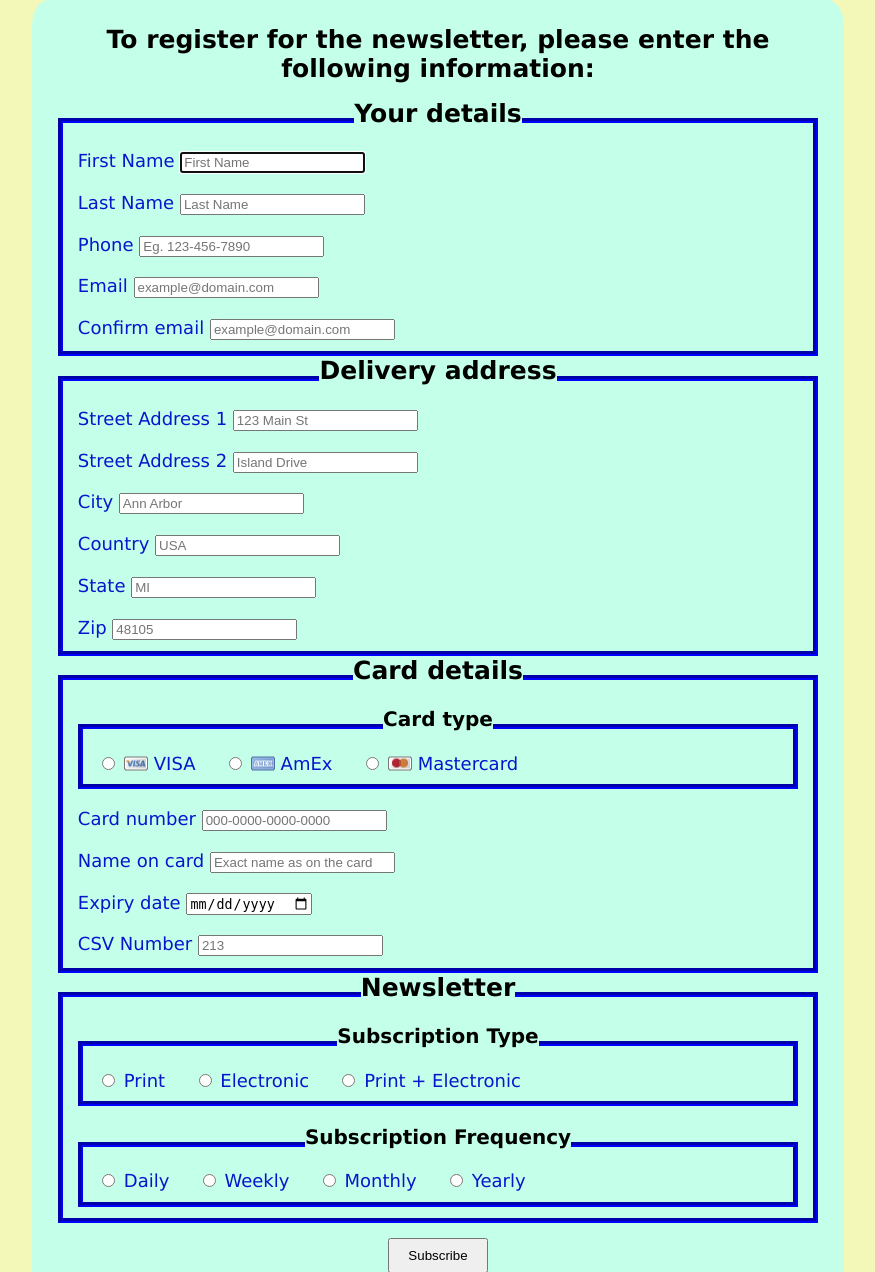
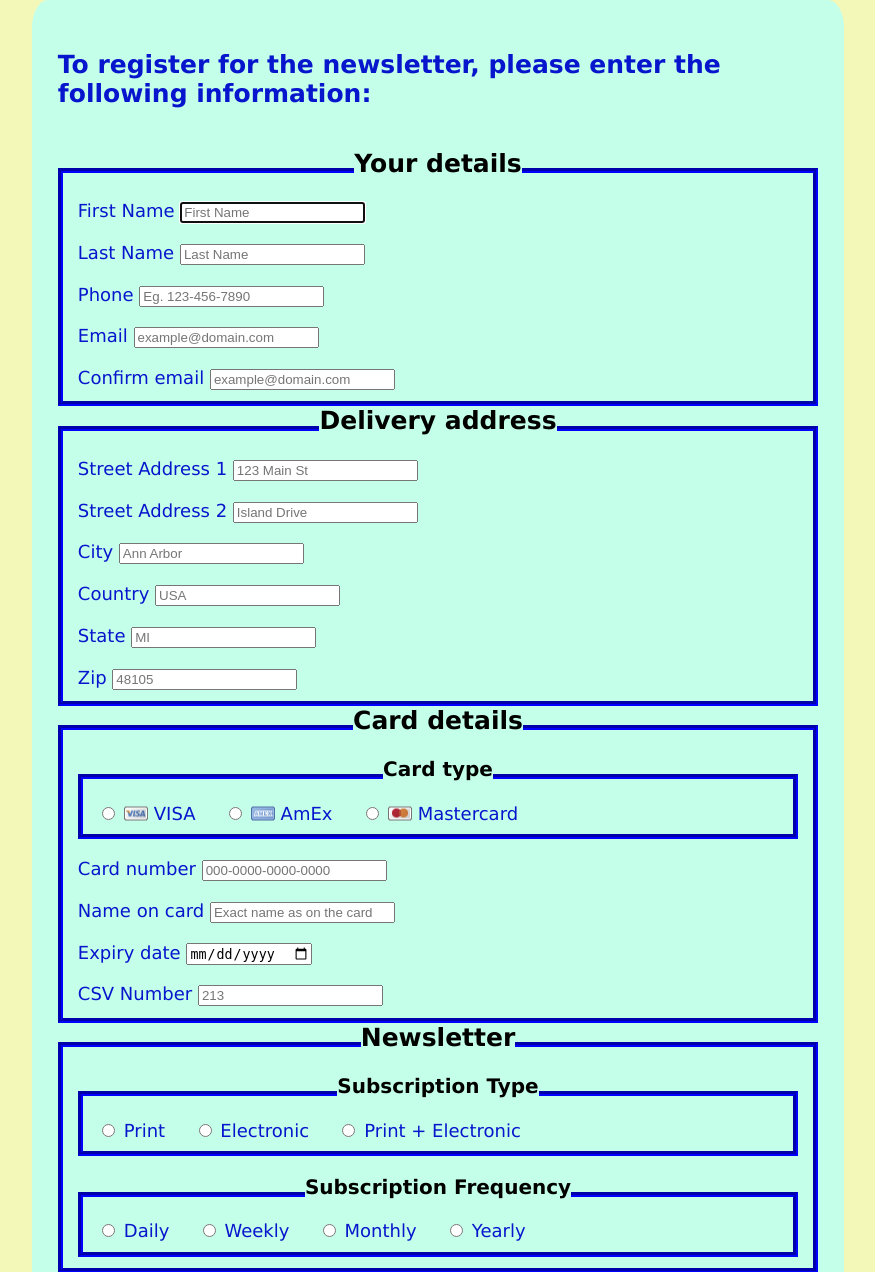
Before and after one commit to Mathia5/539group, a PHP site: page / in a window 1280 px wide. Shown: the part 95-1367 px from the top of the page, without its empty margins (202-1077 px from the left). Run offline with PHP 8.4, Linux system fonts and the light colour scheme; some libraries are stand-ins or nearby versions.

Commit message:
html form fixes

```diff
--- a/assets/css/formstylesheet_pv.css
+++ b/assets/css/formstylesheet_pv.css
@@ -49,9 +49,9 @@ form ol ol li {
     float: left;
 }
 
-legend#ftitle {
+h3 {
     text-align: left;
-    padding-bottom: 4%;
+    padding-bottom: 2%;
     font-size: 16px;
     font-weight: bolder;
 }
@@ -131,4 +131,11 @@ form label[for=mastercard] {
         font-size: 20px !important;
 }
 
+h3 {
+    text-align: left;
+    padding-bottom: 2%;
+    font-size: 25px;
+    font-weight: bolder;
 }
+
+}
--- a/index.html
+++ b/index.html
@@ -5,6 +5,7 @@
     <title>Career Prep Pro</title>
     <meta charset="UTF-8">
     <link rel="stylesheet" href="assets/css/formstylesheet_pv.css">
+    <!-- <link rel="stylesheet" href="assets/css/formstylesheet_yc.css"> -->
 </head>
 
 <body>
@@ -14,7 +15,7 @@
 </header>
 
 <form action="send.php" method="post" id="newsletter" name="newsletter">
-    <legend>To register for the newsletter, please enter the following information:</legend>
+    <h3>To register for the newsletter, please enter the following information:</h3>
     <fieldset>
         <legend>Your details</legend>
         <ol>
@@ -45,15 +46,15 @@
         <ol>
             <li>
                 <label for="street1">Street Address 1</label>
-                <input type="text" name="street1" placeholder="123 Main St">
+                <input type="text" id="street1" name="street1" placeholder="123 Main St">
             </li>
             <li>
                 <label for="street2">Street Address 2</label>
-                <input type="text" name="street2" placeholder="Island Drive">
+                <input type="text" id="street2" name="street2" placeholder="Island Drive">
             </li>
             <li>
                 <label for="city">City</label>
-                <input type="text" name="city" placeholder="Ann Arbor">
+                <input type="text" id="city" name="city" placeholder="Ann Arbor">
             </li>
             <li>
                 <label for="country">Country</label>
@@ -61,11 +62,11 @@
             </li>
             <li>
                 <label for="state">State</label>
-                <input type="text" name="state" placeholder="MI">
+                <input type="text" id="state" name="state" placeholder="MI">
             </li>
             <li>
                 <label for="zip">Zip</label>
-                <input type="text" name="zip" placeholder="48105">
+                <input type="text" id="zip" name="zip" placeholder="48105">
             </li>
         </ol>
     </fieldset>
@@ -102,7 +103,7 @@
             </li>
             <li>
                 <label for="cardexpiry">Expiry date</label>
-                <input id="cardexpiry" name="cardexpiry" type="date" placeholder="00/00" required>
+                <input id="cardexpiry" name="cardexpiry" type="date" required>
             </li>
             <li>
                 <label for="cardcvv">CSV Number</label>
```
